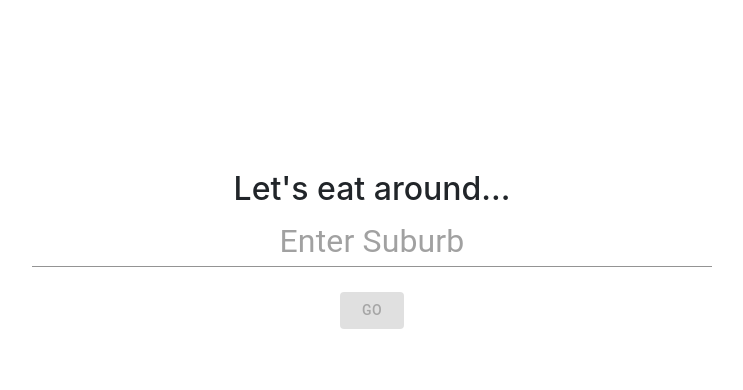
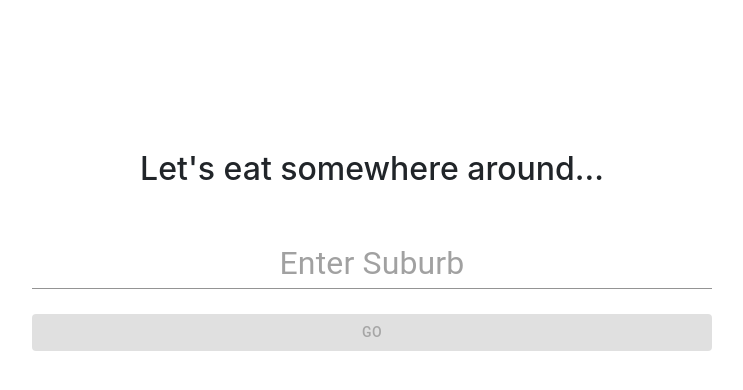
Before and after one commit to elijahjorell/random-food-picker, a React (Create React App) app in the folder lets-eat-at/: page / in a window 1280 px wide. Shown: the top 390 px of the page, without its empty margins (268-1011 px from the left). Built offline with nearby package versions, Linux system fonts and the light colour scheme.

Commit message:
Wrap result in button to Google Maps

```diff
--- a/lets-eat-at/public/index.html
+++ b/lets-eat-at/public/index.html
@@ -24,7 +24,7 @@
       work correctly both with client-side routing and a non-root public URL.
       Learn how to configure a non-root public URL by running `npm run build`.
     -->
-    <title>React App</title>
+    <title>Let's Eat At</title>
   </head>
   <body>
     <noscript>You need to enable JavaScript to run this app.</noscript>
--- a/lets-eat-at/src/App.css
+++ b/lets-eat-at/src/App.css
@@ -1,12 +1,37 @@
 .App {
   text-align: center;
   max-width: 700px;
-  margin: 20vh auto auto;
+  margin: 17.5vh auto auto;
   padding: 10px;
 }
 
-h1, h2, h4 {
+.card {
+  border: none;
+  margin-top: 50px;
   margin-bottom: 50px;
+  border-radius: 25px;
+  color: white;
+}
+
+a:hover {
+  color: inherit;
+}
+
+.result-content {
+  padding: 25px;
+  text-transform: uppercase;
+}
+
+.loading {
+  margin-top: 80px;
+}
+
+.purple {
+  background: #3f51b5;
+}
+
+.clickable:hover {
+  cursor: pointer;
 }
 
 Form {
--- a/lets-eat-at/src/App.js
+++ b/lets-eat-at/src/App.js
@@ -1,8 +1,8 @@
+import 'bootstrap/dist/css/bootstrap.min.css';
 import './App.css';
 import {useEffect, useState} from "react";
 import GMap from "./GMap";
 import {Form, Spinner} from "react-bootstrap";
-import 'bootstrap/dist/css/bootstrap.min.css';
 import axios from "axios";
 import {Button, TextField} from "@material-ui/core";
 import Misc from "./Misc";
@@ -32,6 +32,8 @@ function App() {
   const handleReset = () => {
     setSubmitted(false);
     setData(undefined);
+    setSuburb("");
+    setDisabled(true);
   }
 
   const handleOnFocus = (event) => {
@@ -51,31 +53,50 @@ function App() {
     }
   }
 
+  const buttonCardStyle = {
+    display: "flex",
+    justifyContent: "center",
+    backgroundColor: "red"
+  }
+
   return (
     <div className="App">
       {
         data === undefined ? (
           <div>
-              <h2>Let's eat around...</h2>
             {
               !submitted ? (
                 <div>
+                  <h2>Let's eat somewhere around...</h2>
+                  <div className="card">
                     <Form onSubmit={handleSubmit}>
                       <TextField placeholder="Enter suburb" fullWidth inputProps={{ style: { textAlign: "center", fontSize: "2.0rem", textTransform: "capitalize"}}} onChange={handleOnChange} onFocus={handleOnFocus} onBlur={handleOnBlur}/>
                     </Form>
                     <Button variant="contained" disabled={disabled} color={"primary"} onClick={handleSubmit}>Go</Button>
                   </div>
+                </div>
               ) : (
+                <div>
+                  <h2>Let's eat at...</h2>
+                  <div className="loading">
                     <Spinner animation="border"/>
+                  </div>
+                </div>
               )
             }
           </div>
         ) : (
           <div>
             <h2>Let's eat at</h2>
+            <div className="card">
+              <Button variant="contained" color="primary" inputProps={{ style: buttonCardStyle }} href={"https://www.google.com/maps/search/?api=1&query=" + GMap.createUrl([data["name"], data["vicinity"]])}>
+                <div className="result-content">
                   <h1>{data["name"]}</h1>
-              <h4>({data["vicinity"]})</h4>
-              <Button variant="contained" onClick={handleReset}>Reset</Button>
+                  {data["vicinity"]}
+                </div>
+              </Button>
+            </div>
+            <Button fullWidth variant="contained" onClick={handleReset}>Reset</Button>
           </div>
         )
       }
--- a/lets-eat-at/src/GMap.js
+++ b/lets-eat-at/src/GMap.js
@@ -38,6 +38,9 @@ const GMap = {
             query: query
         };
         return GMap.sendRequestToBackend(url, params);
+    },
+    createUrl: (arr) => {
+        return encodeURIComponent(arr.join(', '));
     }
 }
 
```
Lines whose indentation alone changed are shown as unchanged.
